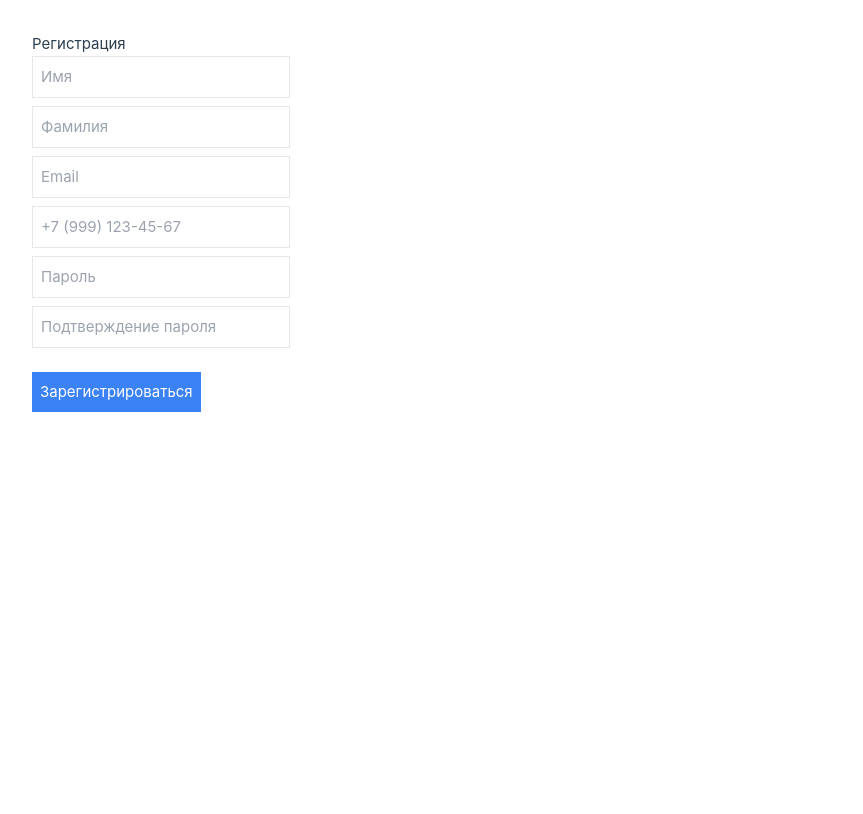
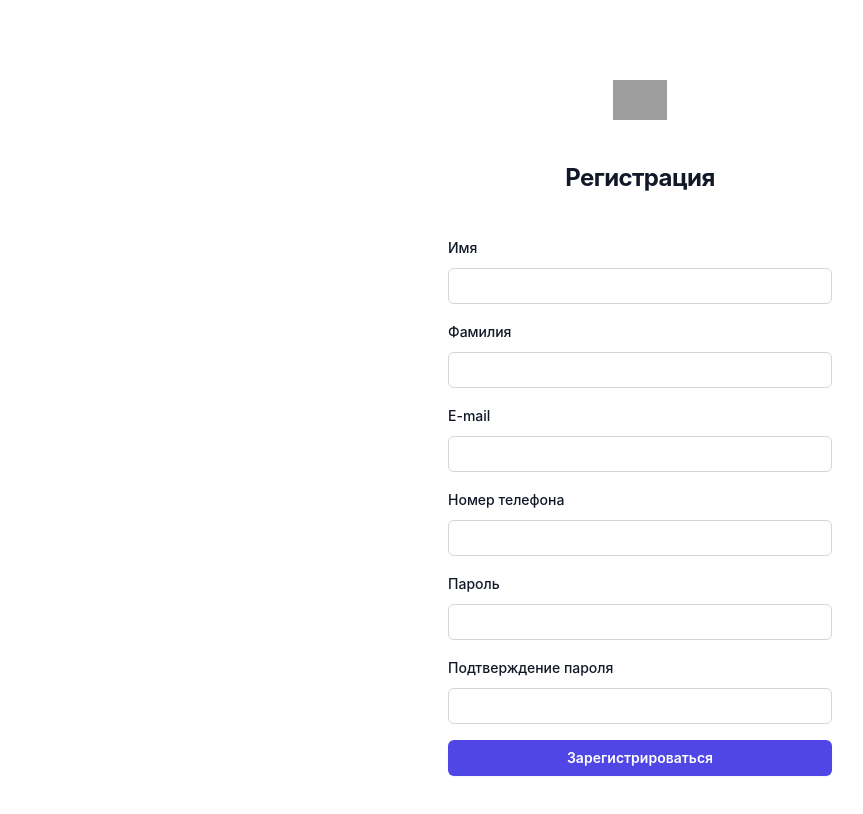
Before and after one commit to solddire/marketplace, a Vue app in the folder marketplace-frontend/: page /register in a window 1280 px wide. Shown: the top 814 px of the page, without its empty margins (0-863 px from the left). Built offline with nearby package versions, Linux system fonts and the light colour scheme; grey boxes are pictures that could not be loaded.

Commit message:
[Аналог Авито] Добавление стилей форм, исправление багов

```diff
--- a/marketplace-frontend/index.html
+++ b/marketplace-frontend/index.html
@@ -4,7 +4,7 @@
     <meta charset="UTF-8">
     <link rel="icon" href="/favicon.ico">
     <meta name="viewport" content="width=device-width, initial-scale=1.0">
-    <title>Vite App</title>
+    <title>Аналог Авито</title>
   </head>
   <body>
     <div id="app"></div>
--- a/marketplace-frontend/src/assets/base.css
+++ b/marketplace-frontend/src/assets/base.css
@@ -36,7 +36,7 @@
   --section-gap: 160px;
 }
 
-@media (prefers-color-scheme: dark) {
+/* @media (prefers-color-scheme: dark) {
   :root {
     --color-background: var(--vt-c-black);
     --color-background-soft: var(--vt-c-black-soft);
@@ -48,7 +48,7 @@
     --color-heading: var(--vt-c-text-dark-1);
     --color-text: var(--vt-c-text-dark-2);
   }
-}
+} */
 
 *,
 *::before,
--- a/marketplace-frontend/src/main.js
+++ b/marketplace-frontend/src/main.js
@@ -8,6 +8,10 @@ import router from './router'
 
 const app = createApp(App)
 
+router.afterEach((to) => {
+    document.title = to.meta.title || 'Аналог Авито';
+});
+
 app.use(createPinia())
 app.use(router)
 
--- a/marketplace-frontend/src/views/EmailVerify.vue
+++ b/marketplace-frontend/src/views/EmailVerify.vue
@@ -21,7 +21,7 @@ export default {
                         'Authorization': `Bearer ${localStorage.getItem('token')}`,
                     }
                 });
-                alert(response.data.message);
+                alert("Сообщение направлено еще раз!");
             } catch (error) {
                 console.error('Ошибка отправки письма:', error.response.data);
             }
--- a/marketplace-frontend/src/views/LoginPage.vue
+++ b/marketplace-frontend/src/views/LoginPage.vue
@@ -1,11 +1,45 @@
 <template>
-  <div>
-    <h1>Вход</h1>
-    <form @submit.prevent="login">
-      <input v-model="email" type="email" placeholder="Email" />
-      <input v-model="password" type="password" placeholder="Пароль" />
-      <button type="submit">Войти</button>
-    </form>
+  <div class="flex min-h-full flex-col justify-center px-6 py-12 lg:px-8">
+    <div class="sm:mx-auto sm:w-full sm:max-w-sm">
+      <img class="mx-auto h-10 w-auto" src="https://tailwindui.com/plus/img/logos/mark.svg?color=indigo&shade=600"
+        alt="Your Company">
+      <h2 class="mt-10 text-center text-2xl/9 font-bold tracking-tight text-gray-900">Вход</h2>
+    </div>
+
+    <div class="mt-10 sm:mx-auto sm:w-full sm:max-w-sm">
+      <form class="space-y-6" @submit.prevent="login">
+        <div>
+          <label for="email" class="block text-sm/6 font-medium text-gray-900">E-mail</label>
+          <div class="mt-2">
+            <input v-model="email" type="email" name="email" id="email" autocomplete="email" required
+              class="block w-full rounded-md bg-white px-3 py-1.5 text-base text-gray-900 outline outline-1 -outline-offset-1 outline-gray-300 placeholder:text-gray-400 focus:outline focus:outline-2 focus:-outline-offset-2 focus:outline-indigo-600 sm:text-sm/6">
+          </div>
+        </div>
+
+        <div>
+          <div class="flex items-center justify-between">
+            <label for="password" class="block text-sm/6 font-medium text-gray-900">Пароль</label>
+            <div class="text-sm">
+              <a href="#" class="font-semibold text-indigo-600 hover:text-indigo-500">Забыли пароль?</a>
+            </div>
+          </div>
+          <div class="mt-2">
+            <input v-model="password" type="password" name="password" id="password" autocomplete="current-password" required
+              class="block w-full rounded-md bg-white px-3 py-1.5 text-base text-gray-900 outline outline-1 -outline-offset-1 outline-gray-300 placeholder:text-gray-400 focus:outline focus:outline-2 focus:-outline-offset-2 focus:outline-indigo-600 sm:text-sm/6">
+          </div>
+        </div>
+
+        <div>
+          <button type="submit"
+            class="flex w-full justify-center rounded-md bg-indigo-600 px-3 py-1.5 text-sm/6 font-semibold text-white shadow-sm hover:bg-indigo-500 focus-visible:outline focus-visible:outline-2 focus-visible:outline-offset-2 focus-visible:outline-indigo-600">Войти</button>
+        </div>
+      </form>
+
+      <p class="mt-10 text-center text-sm/6 text-gray-500">
+        Еще не зарегистрированы?
+        <a href="#" class="font-semibold text-indigo-600 hover:text-indigo-500">Зарегистрироваться</a>
+      </p>
+    </div>
   </div>
 </template>
 
--- a/marketplace-frontend/src/views/RegisterPage.vue
+++ b/marketplace-frontend/src/views/RegisterPage.vue
@@ -1,35 +1,81 @@
 <template>
+    <div class="flex min-h-full flex-col justify-center px-6 py-12 lg:px-8">
+        <div class="sm:mx-auto sm:w-full sm:max-w-sm">
+            <img class="mx-auto h-10 w-auto" src="https://tailwindui.com/plus/img/logos/mark.svg?color=indigo&shade=600"
+                alt="Your Company">
+            <h2 class="mt-10 text-center text-2xl/9 font-bold tracking-tight text-gray-900">Регистрация</h2>
+        </div>
+
+        <div class="mt-10 sm:mx-auto sm:w-full sm:max-w-sm">
+            <form class="space-y-4" @submit.prevent="register">
                 <div>
-        <h1>Регистрация</h1>
-        <form @submit.prevent="register">
-            <div>
-                <input v-model="firstName" type="text" placeholder="Имя" class="border p-2 mb-2 text-black" />
+                    <label for="firstName" class="block text-sm/6 font-medium text-gray-900">Имя</label>
+                    <div class="mt-2">
+                        <input v-model="firstName" type="text" name="firstName" id="firstName" autocomplete="given-name"
+                            required
+                            class="block w-full rounded-md bg-white px-3 py-1.5 text-base text-gray-900 outline outline-1 -outline-offset-1 outline-gray-300 placeholder:text-gray-400 focus:outline focus:outline-2 focus:-outline-offset-2 focus:outline-indigo-600 sm:text-sm/6">
+                    </div>
                 </div>
                 <div>
-                <input v-model="secondName" type="text" placeholder="Фамилия" class="border p-2 mb-2 text-black" />
+                    <label for="secondName" class="block text-sm/6 font-medium text-gray-900">Фамилия</label>
+                    <div class="mt-2">
+                        <input v-model="secondName" type="text" name="secondName" id="secondName"
+                            autocomplete="family-name" required
+                            class="block w-full rounded-md bg-white px-3 py-1.5 text-base text-gray-900 outline outline-1 -outline-offset-1 outline-gray-300 placeholder:text-gray-400 focus:outline focus:outline-2 focus:-outline-offset-2 focus:outline-indigo-600 sm:text-sm/6">
+                    </div>
                 </div>
                 <div>
-                <input v-model="email" type="email" placeholder="Email" class="border p-2 mb-2 text-black" />
+                    <label for="email" class="block text-sm/6 font-medium text-gray-900">E-mail</label>
+                    <div class="mt-2">
+                        <input v-model="email" type="email" name="email" id="email" autocomplete="email" required
+                            class="block w-full rounded-md bg-white px-3 py-1.5 text-base text-gray-900 outline outline-1 -outline-offset-1 outline-gray-300 placeholder:text-gray-400 focus:outline focus:outline-2 focus:-outline-offset-2 focus:outline-indigo-600 sm:text-sm/6"
+                            :class="{ 'outline-red-500': emailUnique }"/>
+                        <p v-if="emailUnique" class="text-red-500 text-xs">Почта уже зарегистрирована!</p>
+                    </div>
                 </div>
                 <div>
-                <input v-model="phone" type="text" placeholder="+7 (999) 123-45-67" class="border p-2 mb-2 text-black"
-                    :class="{ 'border-red-500': phoneError }" />
+                    <label for="phone" class="block text-sm/6 font-medium text-gray-900">Номер телефона</label>
+                    <div class="mt-2">
+                        <input v-model="phone" type="tel" name="phone" id="phone" autocomplete="phone" required
+                            class="block w-full rounded-md bg-white px-3 py-1.5 text-base text-gray-900 outline outline-1 -outline-offset-1 outline-gray-300 placeholder:text-gray-400 focus:outline focus:outline-2 focus:-outline-offset-2 focus:outline-indigo-600 sm:text-sm/6"
+                            :class="{ 'outline-red-500': phoneError || phoneUnique }" />
+                        <p v-if="phoneUnique" class="text-red-500 text-xs">Номер телефона уже зарегистрирован!</p>
                         <p v-if="phoneError" class="text-red-500 text-xs">Некорректный номер телефона.</p>
                     </div>
+                </div>
+
                 <div>
-                <input v-model="password" type="password" placeholder="Пароль" class="border p-2 mb-2 text-black"
-                    :class="{ 'border-red-500': passwordError }" />
+                    <div class="flex items-center justify-between">
+                        <label for="password" class="block text-sm/6 font-medium text-gray-900">Пароль</label>
+                    </div>
+                    <div class="mt-2">
+                        <input v-model="password" type="password" name="password" id="password"
+                            autocomplete="current-password" required
+                            class="block w-full rounded-md bg-white px-3 py-1.5 text-base text-gray-900 outline outline-1 -outline-offset-1 outline-gray-300 placeholder:text-gray-400 focus:outline focus:outline-2 focus:-outline-offset-2 focus:outline-indigo-600 sm:text-sm/6"
+                            :class="{ 'outline-red-500': passwordError }" />
                         <p v-if="passwordError" class="text-red-500 text-xs">Пароль слишком слабый.</p>
                     </div>
+                </div>
                 <div>
-                <input v-model="passwordConfirmation" type="password" placeholder="Подтверждение пароля"
-                    class="border p-2 mb-2 text-black" :class="{ 'border-red-500': passwordMatchError }" />
+                    <div class="flex items-center justify-between">
+                        <label for="passwordConfirmation"
+                            class="block text-sm/6 font-medium text-gray-900">Подтверждение пароля</label>
+                    </div>
+                    <div class="mt-2">
+                        <input v-model="passwordConfirmation" type="password" name="passwordConfirmation"
+                            id="passwordConfirmation" autocomplete="current-password" required
+                            class="block w-full rounded-md bg-white px-3 py-1.5 text-base text-gray-900 outline outline-1 -outline-offset-1 outline-gray-300 placeholder:text-gray-400 focus:outline focus:outline-2 focus:-outline-offset-2 focus:outline-indigo-600 sm:text-sm/6"
+                            :class="{ 'outline-red-500': passwordMatchError }" />
                         <p v-if="passwordMatchError" class="text-red-500 text-xs">Пароли не совпадают.</p>
                     </div>
-            <button type="submit" :disabled="isSubmitDisabled" class="bg-blue-500 text-white p-2 mt-4">
-                Зарегистрироваться
-            </button>
+                </div>
+
+                <div>
+                    <button type="submit"
+                        class="flex w-full justify-center rounded-md bg-indigo-600 px-3 py-1.5 text-sm/6 font-semibold text-white shadow-sm hover:bg-indigo-500 focus-visible:outline focus-visible:outline-2 focus-visible:outline-offset-2 focus-visible:outline-indigo-600">Зарегистрироваться</button>
+                </div>
             </form>
+        </div>
     </div>
 </template>
 
@@ -49,6 +95,8 @@ export default {
             phoneError: false,
             passwordError: false,
             passwordMatchError: false,
+            emailUnique: false,
+            phoneUnique: false,
         };
     },
     computed: {
@@ -70,6 +118,7 @@ export default {
         validatePhone() {
             const phoneIsValid = isValidPhoneNumber(this.phone, 'RU');
             this.phoneError = !phoneIsValid;
+            this.phoneUnique = false;
         },
         validatePassword(password) {
             const regex = /^[a-zA-Z0-9]+$/;
@@ -79,7 +128,6 @@ export default {
             this.passwordMatchError = this.password !== this.passwordConfirmation;
         },
         async register() {
-            // Проводим валидацию
             this.validatePhone();
             this.validatePassword();
             this.validatePasswordMatch();
@@ -102,9 +150,28 @@ export default {
                     password_confirmation: this.passwordConfirmation,
                 });
 
+                await axios.post('/api/email/verification-notification', {}, {
+                    headers: {
+                        'Authorization': `Bearer ${response.data.token}`,
+                    }
+                });
+
+                localStorage.setItem('token', response.data.token);
+
                 this.$router.push({ name: "email-verify" });
             } catch (error) {
-                console.error("Registration error:", error.response.data);
+                if (error.response && error.response.data.errors) {
+                    if (error.response.data.errors.email) {
+                        this.emailUnique = true;
+                    } else {
+                        if (error.response.data.errors.phone) {
+                            this.emailUnique = false;
+                            this.phoneUnique = true;
+                        }
+                    }
+                } else {
+                    console.error("Registration error:", error.response.data || error);
+                }
             }
         },
     },
```
Also changed, not shown: marketplace-frontend/src/router/index.js (+4 -4 lines). Lines whose indentation alone changed are shown as unchanged.
